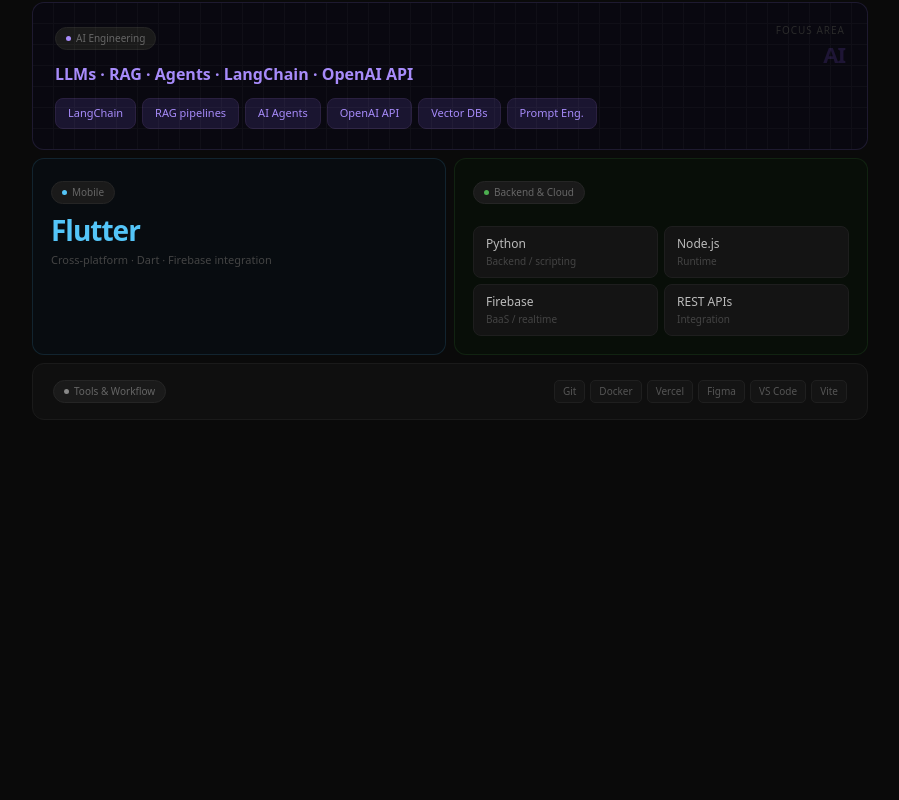
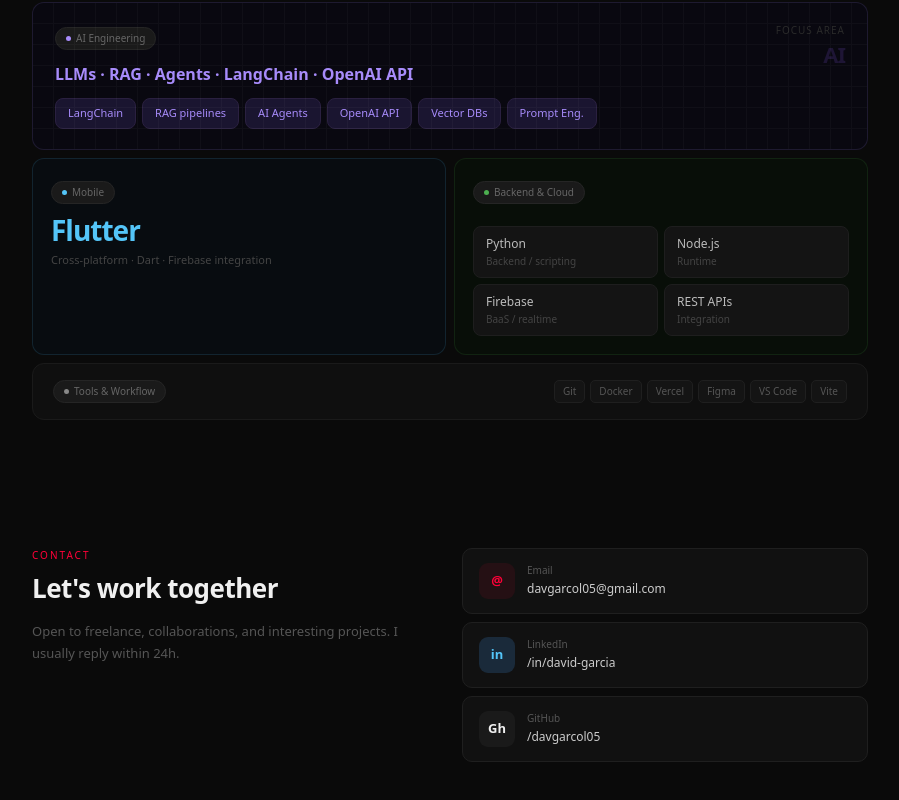
Before and after one commit to DavidGarcia131105/portfolio-david-garcia-2026, a React (Vite) app: page / in a window 1280 px wide. Shown: the part 1318-2118 px from the top of the page, without its empty margins (190-1089 px from the left). Before the commit the page ends 1802 px from the top, so only its background shows below. Built offline with nearby package versions, Linux system fonts and the light colour scheme.

Commit message:
feat: add Contact section

```diff
--- a/src/App.tsx
+++ b/src/App.tsx
@@ -3,6 +3,7 @@
 import ProjectCard from './components/ProjectCard'
 import { projects } from './data/projects'
 import Skills from './components/Skills'
+import Contact from './components/Contact'
 
 function App() {
   return (
@@ -24,6 +25,9 @@
       <section>
         <Skills />
       </section>
+      <section>
+        <Contact/>
+      </section>
     </main>
   )
 }
--- /dev/null
+++ b/src/components/Contact.tsx
@@ -0,0 +1,43 @@
+type ContactItem = {
+  label: string
+  value: string
+  href: string
+  color: string
+  bg: string
+  icon: string
+}
+
+const items: ContactItem[] = [
+  { label: 'Email', value: 'davgarcol05@gmail.com', href: 'mailto:davgarcol05@gmail.com', color: '#FF0038', bg: '#FF003815', icon: '@' },
+  { label: 'LinkedIn', value: '/in/david-garcia', href: 'https://linkedin.com/in/david-garcia', color: '#54c5f8', bg: '#1a2a3a', icon: 'in' },
+  { label: 'GitHub', value: '/davgarcol05', href: 'https://github.com/davgarcol05', color: '#f0f0f0', bg: '#1a1a1a', icon: 'Gh' },
+]
+
+export default function Contact() {
+  return (
+    <section id="contact" style={{ padding: '64px 32px', maxWidth: 900, margin: '0 auto' }}>
+      <div style={{ display: 'grid', gridTemplateColumns: '1fr 1fr', gap: 24, alignItems: 'start' }}>
+        <div>
+          <p style={{ fontSize: 10, color: '#FF0038', textTransform: 'uppercase', letterSpacing: 2, marginBottom: 6 }}>Contact</p>
+          <h2 style={{ fontSize: 26, fontWeight: 700, color: '#f0f0f0', margin: '0 0 12px', letterSpacing: -0.5 }}>
+            Let's work together
+          </h2>
+          <p style={{ fontSize: 13, color: '#555', margin: 0, lineHeight: 1.7 }}>
+            Open to freelance, collaborations, and interesting projects. I usually reply within 24h.
+          </p>
+        </div>
+        <div style={{ display: 'flex', flexDirection: 'column', gap: 8 }}>
+          {items.map((item) => (
+  <a key={item.label} href={item.href} target="_blank" rel="noreferrer" style={{ display: 'flex', alignItems: 'center', gap: 12, background: '#111', border: '1px solid #1f1f1f', borderRadius: 10, padding: '14px 16px', textDecoration: 'none' }}>
+    <div style={{ width: 36, height: 36, borderRadius: 9, background: item.bg, color: item.color, display: 'flex', alignItems: 'center', justifyContent: 'center', fontSize: 13, fontWeight: 700, flexShrink: 0 }}>{item.icon}</div>
+    <div>
+      <div style={{ fontSize: 10, color: '#555', marginBottom: 2 }}>{item.label}</div>
+      <div style={{ fontSize: 12, color: '#ccc', fontWeight: 500 }}>{item.value}</div>
+    </div>
+  </a>
+))}
+        </div>
+      </div>
+    </section>
+  )
+}
```
